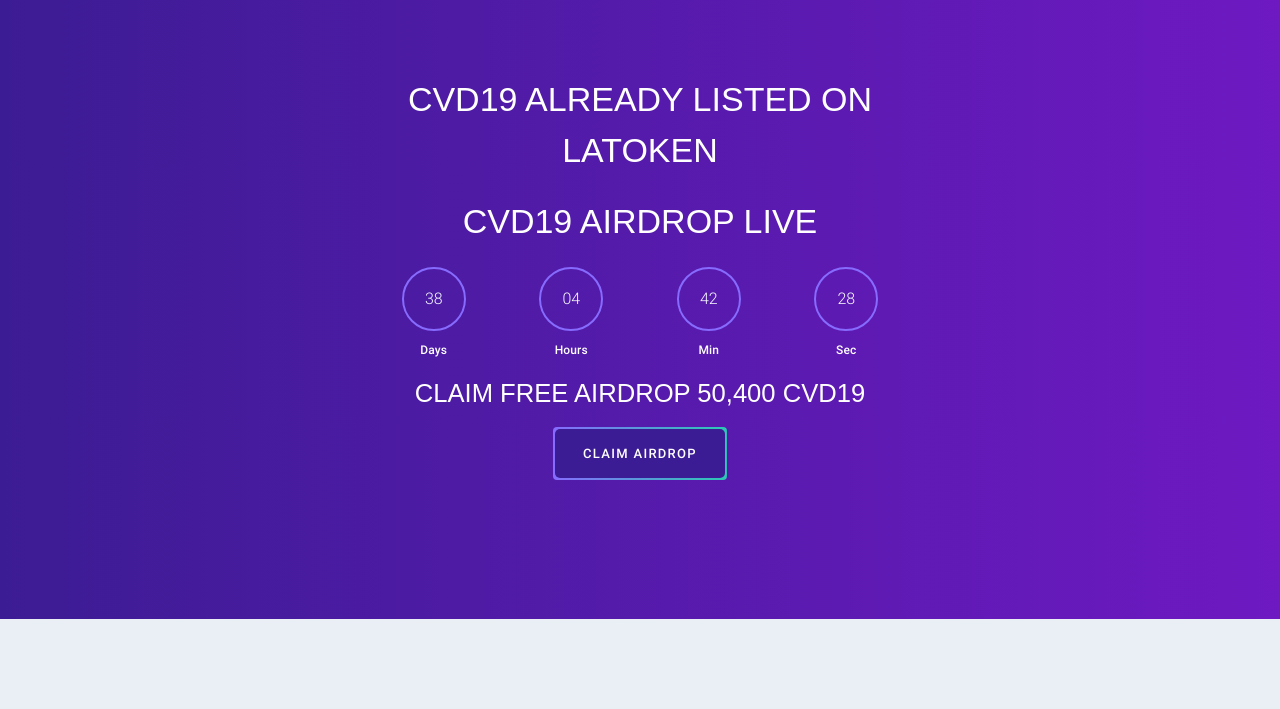
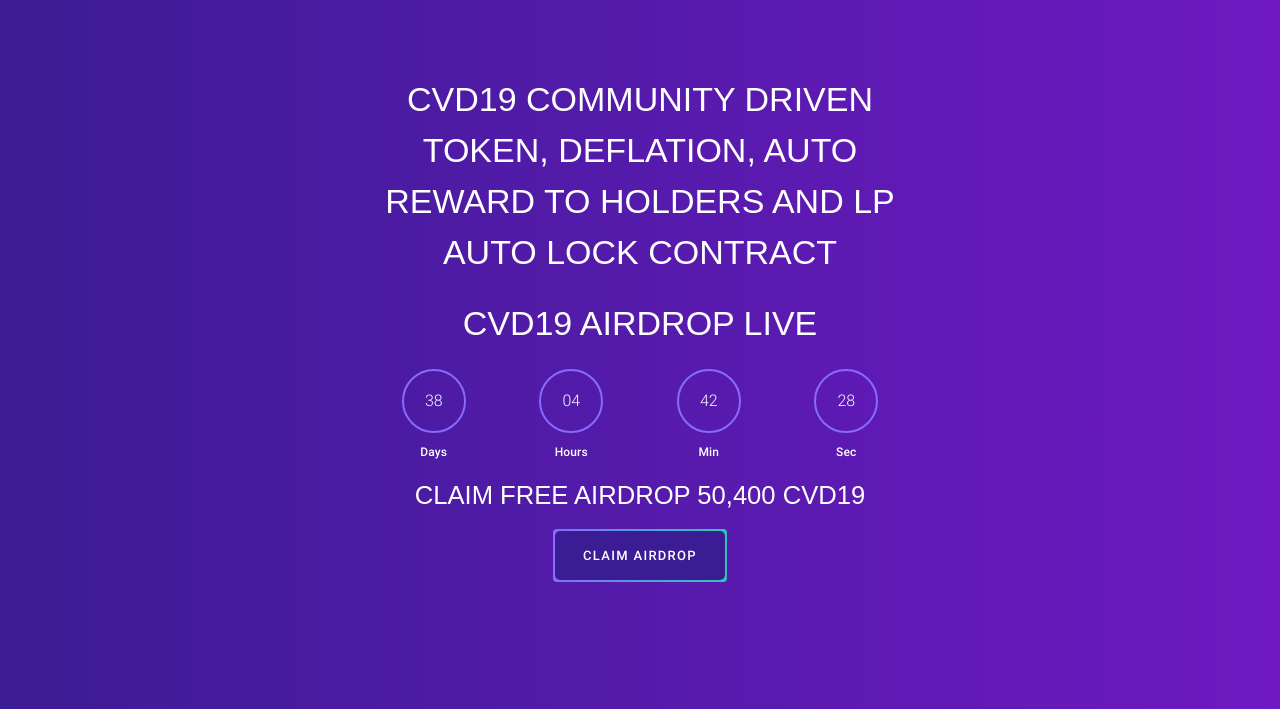
Before and after one commit to mayank160920/airdrop_frontend, a plain HTML site: page index.html in a window 1280 px wide. Shown: the part 91-800 px from the top of the page. Drawn offline with Linux system fonts and the light colour scheme; a script that the page names is missing; a web font is replaced by a local one.

Commit message:
changed heading

```diff
--- a/index.html
+++ b/index.html
@@ -134,7 +134,7 @@
 <div class="col-xl-6 col-lg-9">
 <div class="banner-caption cpn tc-light text-center">
 <div class="cpn-head">
-<h2 class="title ttu">CVD19 already Listed On  Latoken</h2>
+<h2 class="title ttu">CVD19 community driven token, deflation, auto reward to holders and LP auto lock contract</h2>
 
 <h2 class="title ttu">CVD19 AIRDROP LIVE</h2>
 
```
